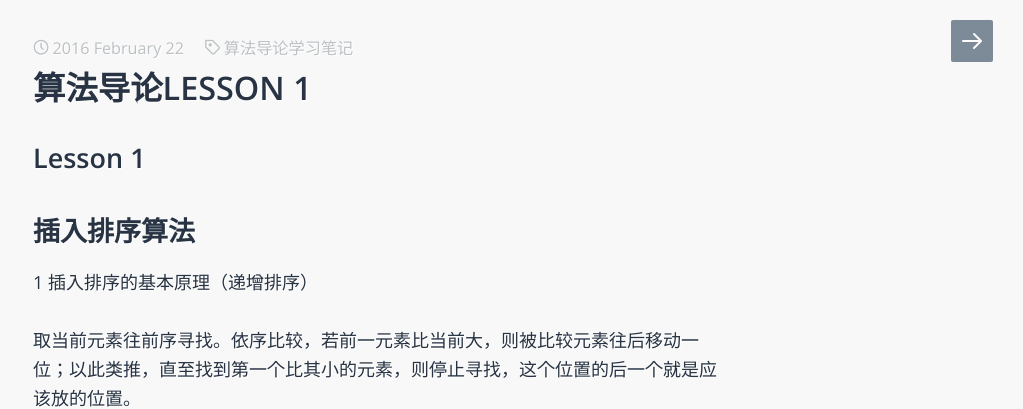
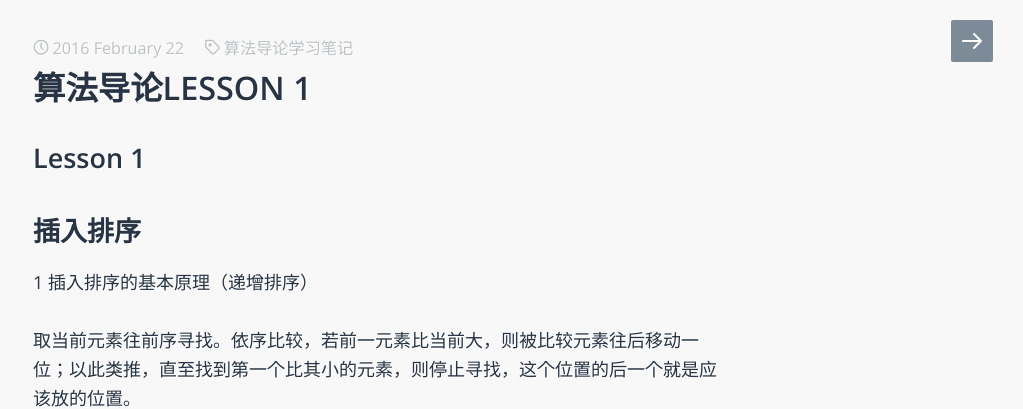
Before and after one commit to MQ-380/oldblog, a Jekyll site: the page built from _posts/2016-02-22-AlgorithmL1.md, in a window 1280 px wide. Shown: the top 409 px of the page, without its empty margins (257-1280 px from the left). Built offline with Jekyll 4.4.1, drawn with Linux system fonts in a browser that asks for light colours; some web fonts are replaced.

Commit message:
Update 2016-02-22-AlgorithmL1.md

```diff
--- a/_posts/2016-02-22-AlgorithmL1.md
+++ b/_posts/2016-02-22-AlgorithmL1.md
@@ -9,7 +9,7 @@ tags: 算法导论学习笔记
 
 # Lesson 1
 
-## 插入排序算法
+## 插入排序
 
 1 插入排序的基本原理（递增排序）
 
```
